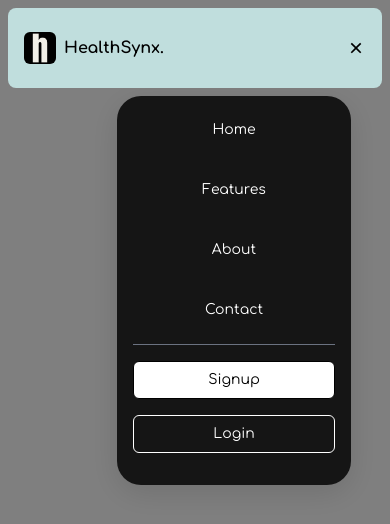
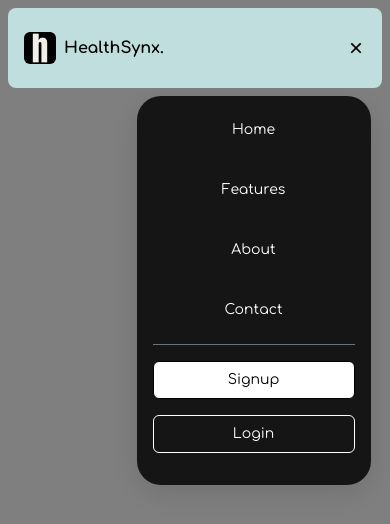
Before and after one commit to adityaj07/healthsynx, a React (Vite) app: page / in a window 390 px wide. Both pictures are taken after a click on the element 356 px from the left and 48 px from the top of the page. Shown: the top 524 px of the page. Built offline with nearby package versions, Linux system fonts and the light colour scheme.

Commit message:
update: Navbar.jsx - minor changes

```diff
--- a/src/components/Navbar.jsx
+++ b/src/components/Navbar.jsx
@@ -81,7 +81,7 @@ const Navbar = () => {
           isNavOpen ? "opacity-100 pointer-events-auto" : "opacity-0 pointer-events-none"
         }`}
       onClick={handleNavToggle}>
-        <div className="bg-[#151515] mt-20 md:mt-0 rounded-3xl w-[60%] ml-auto mr-[10%] text-white p-4 text-sm shadow-[0_8px_30px_rgb(0,0,0,0.12)]">
+        <div className="bg-[#151515] mt-20 md:mt-0 rounded-3xl w-[60%] ml-auto mr-[5%] text-white p-4 text-sm shadow-[0_8px_30px_rgb(0,0,0,0.12)]">
           <ul className="flex flex-col items-center w-full justify-center gap-6 border-b-[1px] border-gray-500 pb-4 transition-transform duration-300 ">
             {links.map((link) => (
               <li
```
